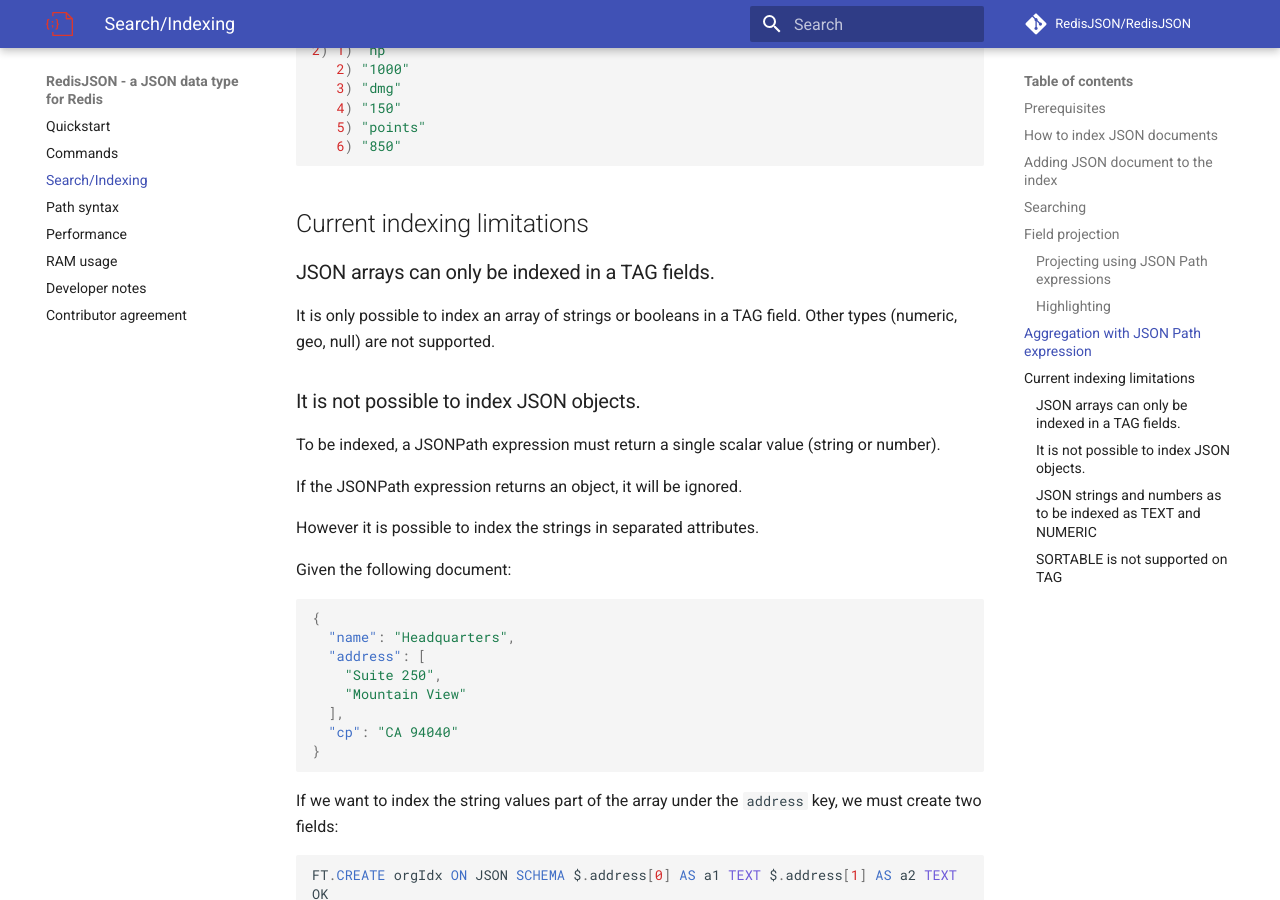
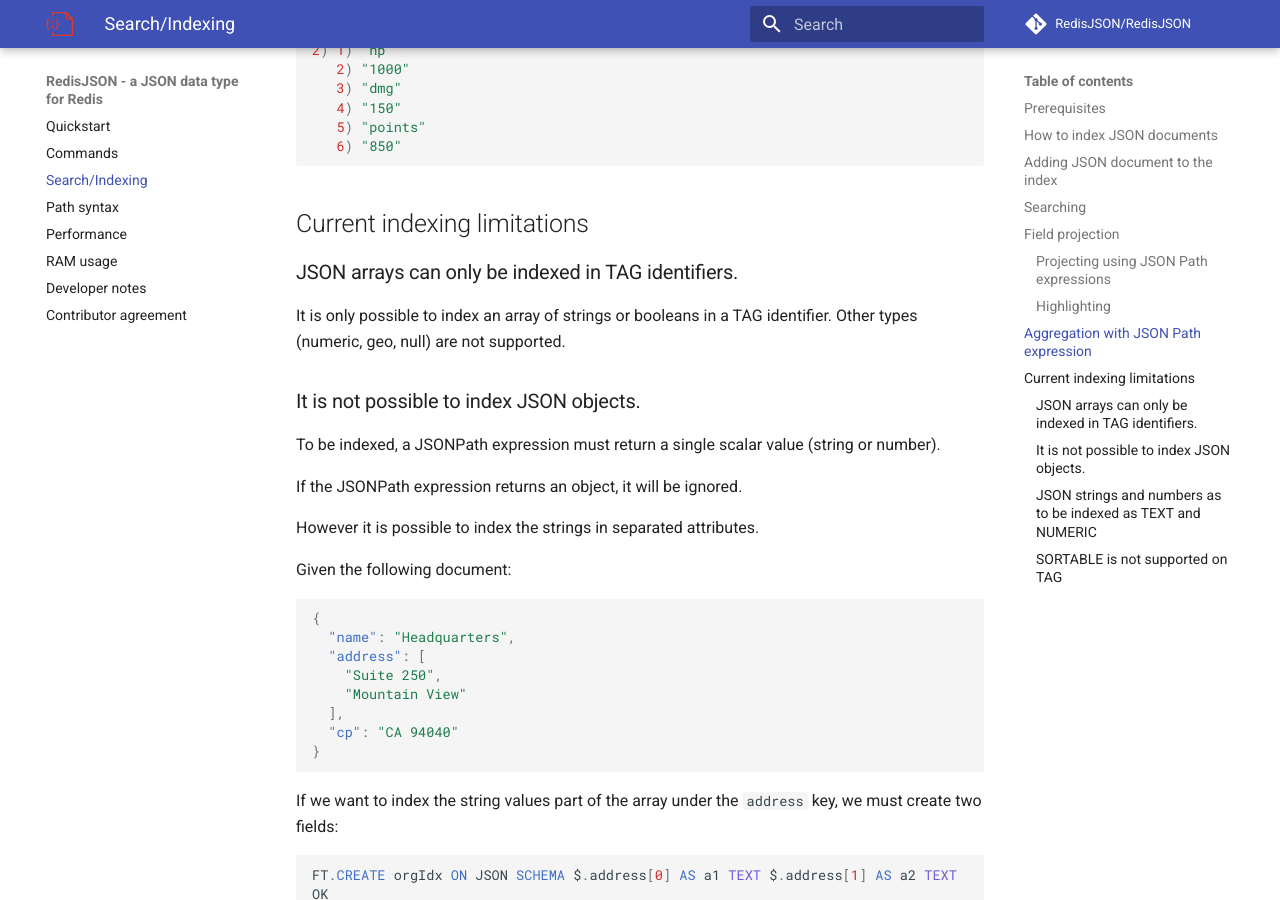
Before and after one commit to RedisJSON/RedisJSON, an MkDocs documentation site: the page built from docs/indexing_JSON.md, in a window 1280 px wide and 900 px high, scrolled down 3337 px. Built offline with MkDocs 1.6.1 and Material for MkDocs 9.7.7, drawn with Linux system fonts in a browser that asks for light colours; comment, search, counter and statistics services are not loaded.

Commit message:
Apply suggestions from code review
Co-authored-by: Omer Shadmi <76992134+oshadmi@users.noreply.github.com>

```diff
--- a/docs/indexing_JSON.md
+++ b/docs/indexing_JSON.md
@@ -147,9 +147,9 @@ FT.AGGREGATE userIdx '*' LOAD 6 $.user.hp AS hp $.user.dmg AS dmg APPLY '@hp-@dm
 
 ## Current indexing limitations
 
-### JSON arrays can only be indexed in a TAG fields.
+### JSON arrays can only be indexed in TAG identifiers.
 
-It is only possible to index an array of strings or booleans in a TAG field.
+It is only possible to index an array of strings or booleans in a TAG identifier.
 Other types (numeric, geo, null) are not supported.
 
 ### It is not possible to index JSON objects.
```
